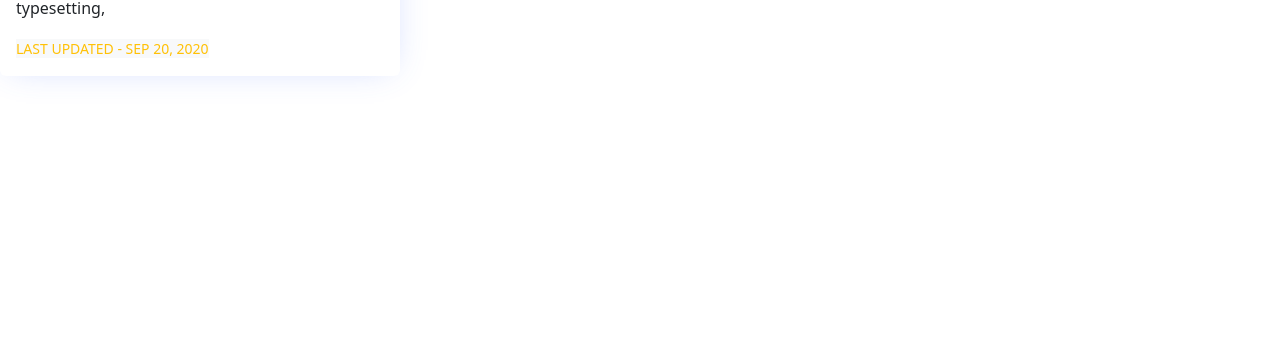
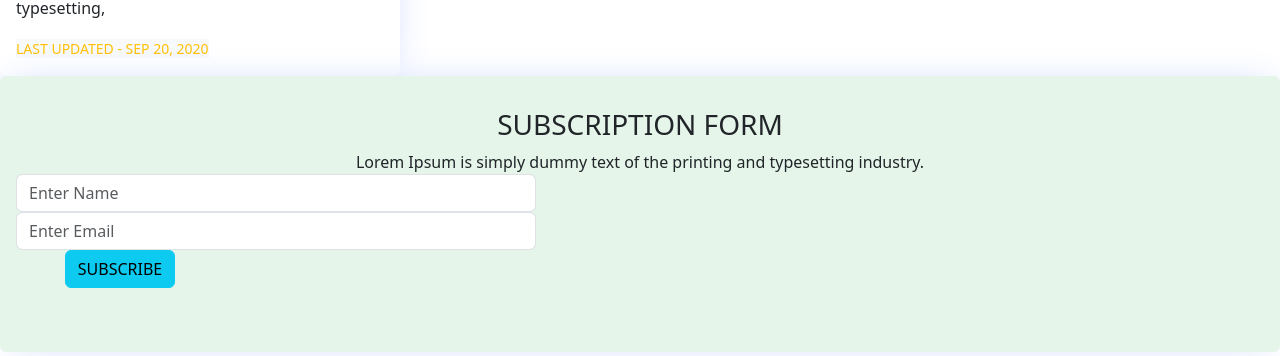
Before and after one commit to Karan-Dodeja/blog-angular, an Angular app: page / in a window 1280 px wide. Shown: the part 596-952 px from the top of the page. Built offline with nearby package versions, Linux system fonts and the light colour scheme.

Commit message:
Subscription card design

```diff
--- a/src/app/app.component.html
+++ b/src/app/app.component.html
@@ -3,6 +3,7 @@
 <app-category-navabar></app-category-navabar>
 <div class="app-body">
     <app-post-card></app-post-card>
+    <app-subscription-form></app-subscription-form>
 </div>
 <app-footer></app-footer>
 
--- a/src/app/subscription-form/subscription-form.component.css
+++ b/src/app/subscription-form/subscription-form.component.css
@@ -0,0 +1,5 @@
+.card {
+    background-color: var(--secondary-color);
+    border: none;
+    box-shadow: 0px 0px 33px -10px rgba(74, 114, 254, 0.3);
+}
--- a/src/app/subscription-form/subscription-form.component.html
+++ b/src/app/subscription-form/subscription-form.component.html
@@ -1 +1,21 @@
-<p>subscription-form works!</p>
+<div class="card">
+    <div class="card-body">
+        <div class="text-center mt-3 mb-5">
+            <h3>SUBSCRIPTION FORM</h3>
+            <p class="m-auto subs-text">Lorem Ipsum is simply dummy text of the printing and typesetting industry.</p>
+
+            <form action="" class="form-inline mb-5">
+                <div class="form-group col-md-5">
+                    <input type="text" class="form-control" placeholder="Enter Name">
+                </div>
+                <div class="form-group col-md-5">
+                    <input type="email" class="form-control" placeholder="Enter Email">
+                </div>
+
+                <div class="col-md-2">
+                    <button class="btn btn-info btn-block btn-sub">SUBSCRIBE</button>
+                </div>
+            </form>
+        </div>
+    </div>
+</div>
--- a/src/styles.css
+++ b/src/styles.css
@@ -1,13 +1,12 @@
-:root{
-    --primary-color: #026467;
-    --secondary-color: #E5F5EA;
-    --body-text-color: #596392;
-    --navbar-footer-color: #F9F9F9;
+:root {
+  --primary-color: #026467;
+  --secondary-color: #e5f5ea;
+  --body-text-color: #596392;
+  --navbar-footer-color: #f9f9f9;
 }
 
-
 body {
-    font-family: 'Roboto', sans-serif;
-    font-size: 12px;
-    color: var(--body-text-color);
+  font-family: "Roboto", sans-serif;
+  font-size: 12px;
+  color: var(--body-text-color);
 }
```
